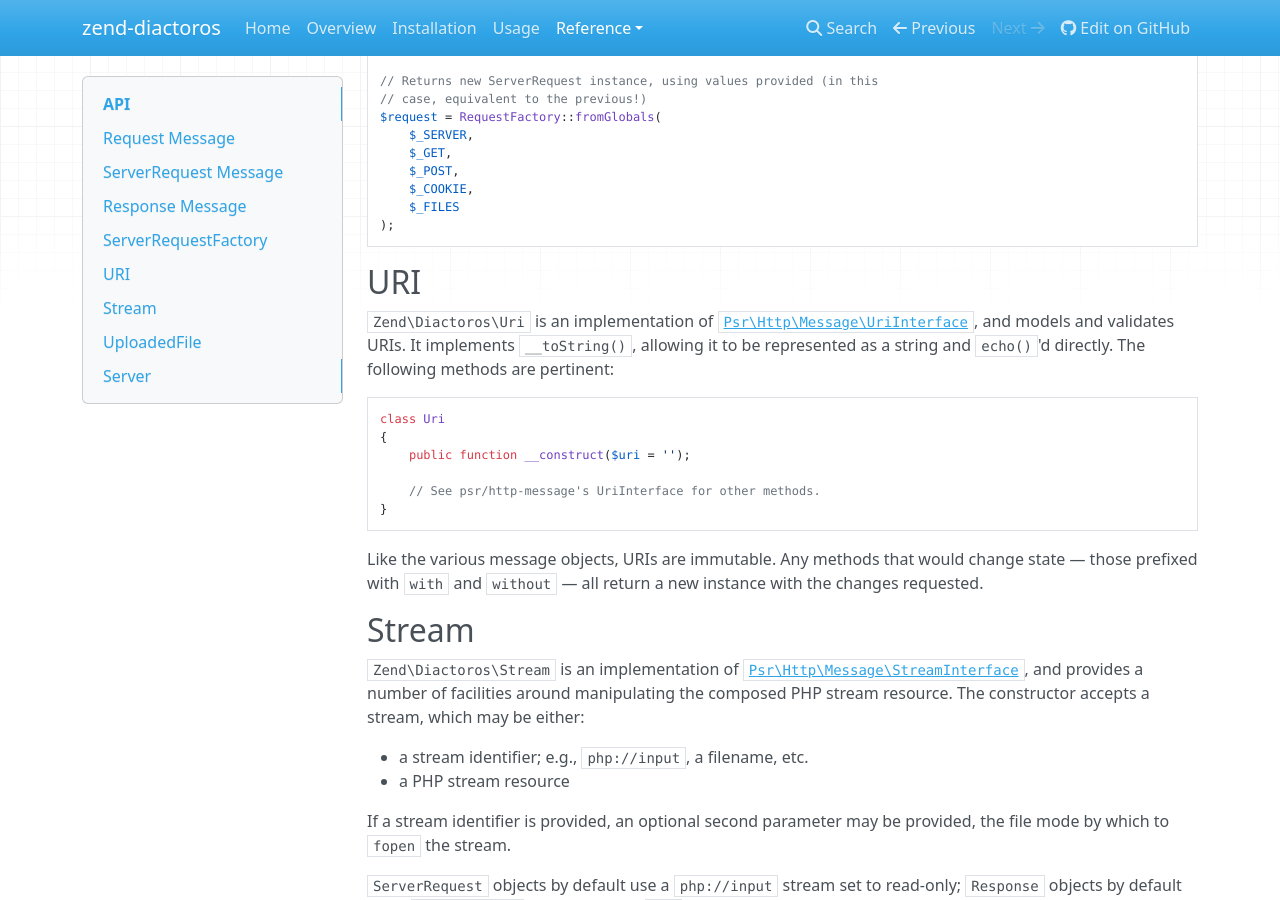
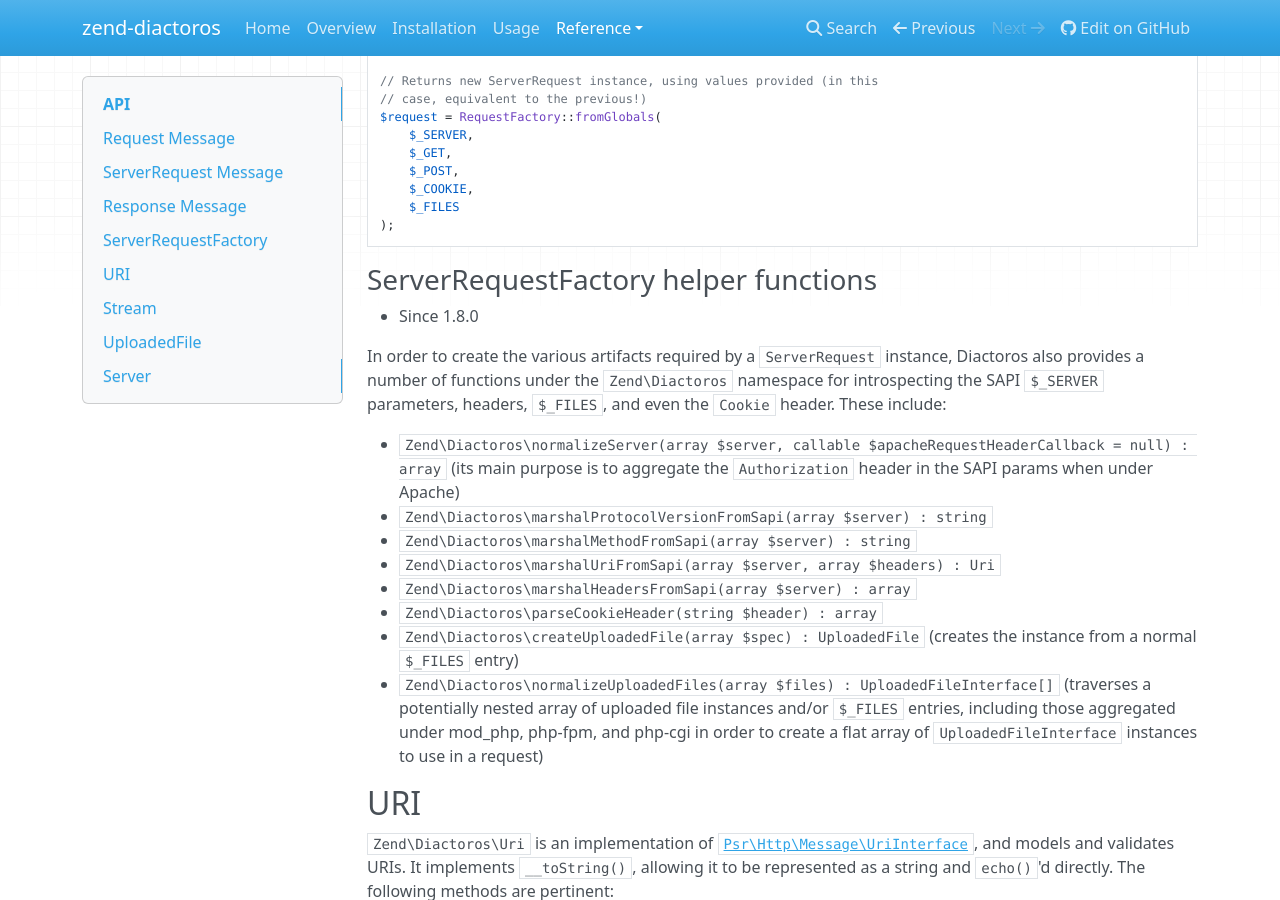
Before and after one commit to zendframework/zend-diactoros, an MkDocs documentation site: the page built from doc/book/api.md, in a window 1280 px wide and 900 px high, scrolled down 2243 px. Built offline with MkDocs 1.6.1, drawn with Linux system fonts in a browser that asks for light colours; nearby versions of some CDN libraries; old or Windows-style settings are respelled for this version of MkDocs.

Commit message:
Documents new functions introduced in #307

````diff
--- a/doc/book/api.md
+++ b/doc/book/api.md
@@ -128,6 +128,31 @@ $request = RequestFactory::fromGlobals(
 );
 ```
 
+### ServerRequestFactory helper functions
+
+- Since 1.8.0
+
+In order to create the various artifacts required by a `ServerRequest` instance,
+Diactoros also provides a number of functions under the `Zend\Diactoros`
+namespace for introspecting the SAPI `$_SERVER` parameters, headers, `$_FILES`,
+and even the `Cookie` header. These include:
+
+- `Zend\Diactoros\normalizeServer(array $server, callable $apacheRequestHeaderCallback = null) : array`
+  (its main purpose is to aggregate the `Authorization` header in the SAPI params
+  when under Apache)
+- `Zend\Diactoros\marshalProtocolVersionFromSapi(array $server) : string`
+- `Zend\Diactoros\marshalMethodFromSapi(array $server) : string`
+- `Zend\Diactoros\marshalUriFromSapi(array $server, array $headers) : Uri`
+- `Zend\Diactoros\marshalHeadersFromSapi(array $server) : array`
+- `Zend\Diactoros\parseCookieHeader(string $header) : array`
+- `Zend\Diactoros\createUploadedFile(array $spec) : UploadedFile` (creates the
+  instance from a normal `$_FILES` entry)
+- `Zend\Diactoros\normalizeUploadedFiles(array $files) : UploadedFileInterface[]`
+  (traverses a potentially nested array of uploaded file instances and/or
+  `$_FILES` entries, including those aggregated under mod_php, php-fpm, and
+  php-cgi in order to create a flat array of `UploadedFileInterface` instances
+  to use in a request)
+
 ## URI
 
 `Zend\Diactoros\Uri` is an implementation of
````
